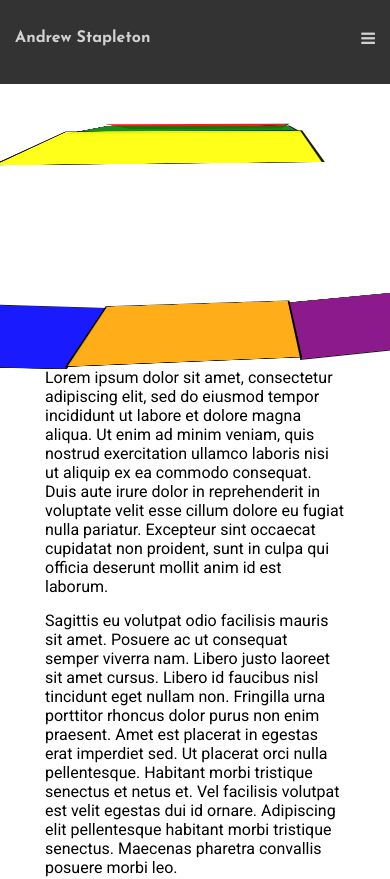
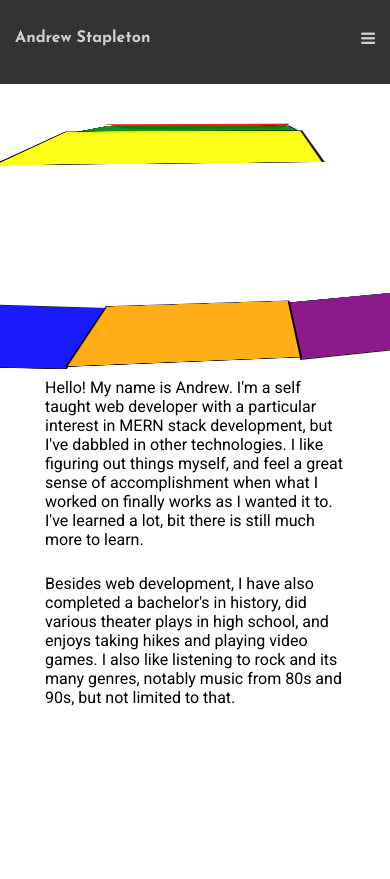
Before and after one commit to tgoandrex/tgoandrex.github.io, a React (Create React App) app: page / in a window 390 px wide. Shown: the top 879 px of the page. Built offline with nearby package versions, Linux system fonts and the light colour scheme.

Commit message:
Replace placeholder text with actual content in about summary. Create active css class to make navigation list items in mobile menu animate opacity briefly.

```diff
--- a/src/components/about/About.js
+++ b/src/components/about/About.js
@@ -14,19 +14,15 @@ function About() {
                 </div>
                 <div id='about-summary'>
                     <p>
-                        Lorem ipsum dolor sit amet, consectetur adipiscing elit, sed do eiusmod tempor incididunt ut labore et
-                        dolore magna aliqua. Ut enim ad minim veniam, quis nostrud exercitation ullamco laboris nisi ut aliquip
-                        ex ea commodo consequat. Duis aute irure dolor in reprehenderit in voluptate velit esse cillum dolore eu
-                        fugiat nulla pariatur. Excepteur sint occaecat cupidatat non proident, sunt in culpa qui officia
-                        deserunt mollit anim id est laborum.
+                        Hello! My name is Andrew. I'm a self taught web developer with a particular interest in MERN stack
+                        development, but I've dabbled in other technologies. I like figuring out things myself, and feel a
+                        great sense of accomplishment when what I worked on finally works as I wanted it to. I've learned a lot,
+                        bit there is still much more to learn.
                     </p>
                     <p>
-                        Sagittis eu volutpat odio facilisis mauris sit amet. Posuere ac ut consequat semper viverra nam.
-                        Libero justo laoreet sit amet cursus. Libero id faucibus nisl tincidunt eget nullam non. Fringilla
-                        urna porttitor rhoncus dolor purus non enim praesent. Amet est placerat in egestas erat imperdiet sed.
-                        Ut placerat orci nulla pellentesque. Habitant morbi tristique senectus et netus et. Vel facilisis
-                        volutpat est velit egestas dui id ornare. Adipiscing elit pellentesque habitant morbi tristique senectus.
-                        Maecenas pharetra convallis posuere morbi leo.
+                        Besides web development, I have also completed a bachelor's in history, did various theater plays in
+                        high school, and enjoys taking hikes and playing video games. I also like listening to rock and its
+                        many genres, notably music from 80s and 90s, but not limited to that.
                     </p>
                 </div>
             </div>
--- a/src/components/about/about.css
+++ b/src/components/about/about.css
@@ -9,12 +9,8 @@
     margin: auto;
 }
 
-#about-summary {
-    min-height: 30vh;
-}
-
 #about-summary p {
-    margin-top: 15px;
+    margin-top: 25px;
 }
 
 #cube-container {
--- a/src/components/navbar/Navbar.js
+++ b/src/components/navbar/Navbar.js
@@ -20,7 +20,7 @@ function Navbar() {
 
   return (
     <header>
-        <div className='flex' >
+        <div className='flex'>
             <div id='navbar-name'>Andrew Stapleton</div>
             <nav>
                 <ul id='tablet-desktop-nav'>
@@ -29,8 +29,8 @@ function Navbar() {
             </nav>
             <i id='mobile-toggle' className='fa fa-bars' onClick={handleToggle}></i>
         </div>
-        <nav>
-            <ul id='mobile-nav'>
+        <nav id='mobile-nav' className={showMobileMenu ? 'active': ''}>
+            <ul>
                 {showMobileMenu ? <NavListItems /> : null}
             </ul>
         </nav>
--- a/src/components/navbar/navbar.css
+++ b/src/components/navbar/navbar.css
@@ -10,6 +10,10 @@ header {
 
 header .flex {
     justify-content: space-between;
+}
+
+#navbar-name {
+    font-family: 'Josefin Sans', sans-serif;
 }
 
 #navbar-name, #tablet-desktop-nav div li {
@@ -29,14 +33,14 @@ header .flex {
     float: left;
 }
 
-#mobile-nav div li {
+#mobile-nav ul div li {
     text-align: center;
     padding: 10px 0;
     background-color: #333333;
     transition: transform .2s;
 }
 
-#mobile-nav div li:hover {
+#mobile-nav ul div li:hover {
     transform: scale(1.5);
 }
 
@@ -45,8 +49,13 @@ header .flex {
     padding: 5px;
 }
 
-#navbar-name {
-    font-family: 'Josefin Sans', sans-serif;
+#mobile-nav {
+    opacity: 0;
+    transition: opacity .5s linear;
+}
+
+#mobile-nav.active {
+    opacity: 1;
 }
 
 @media screen and (max-width: 599px) { /* Hide tablet and desktop nav under 600 px */
```
